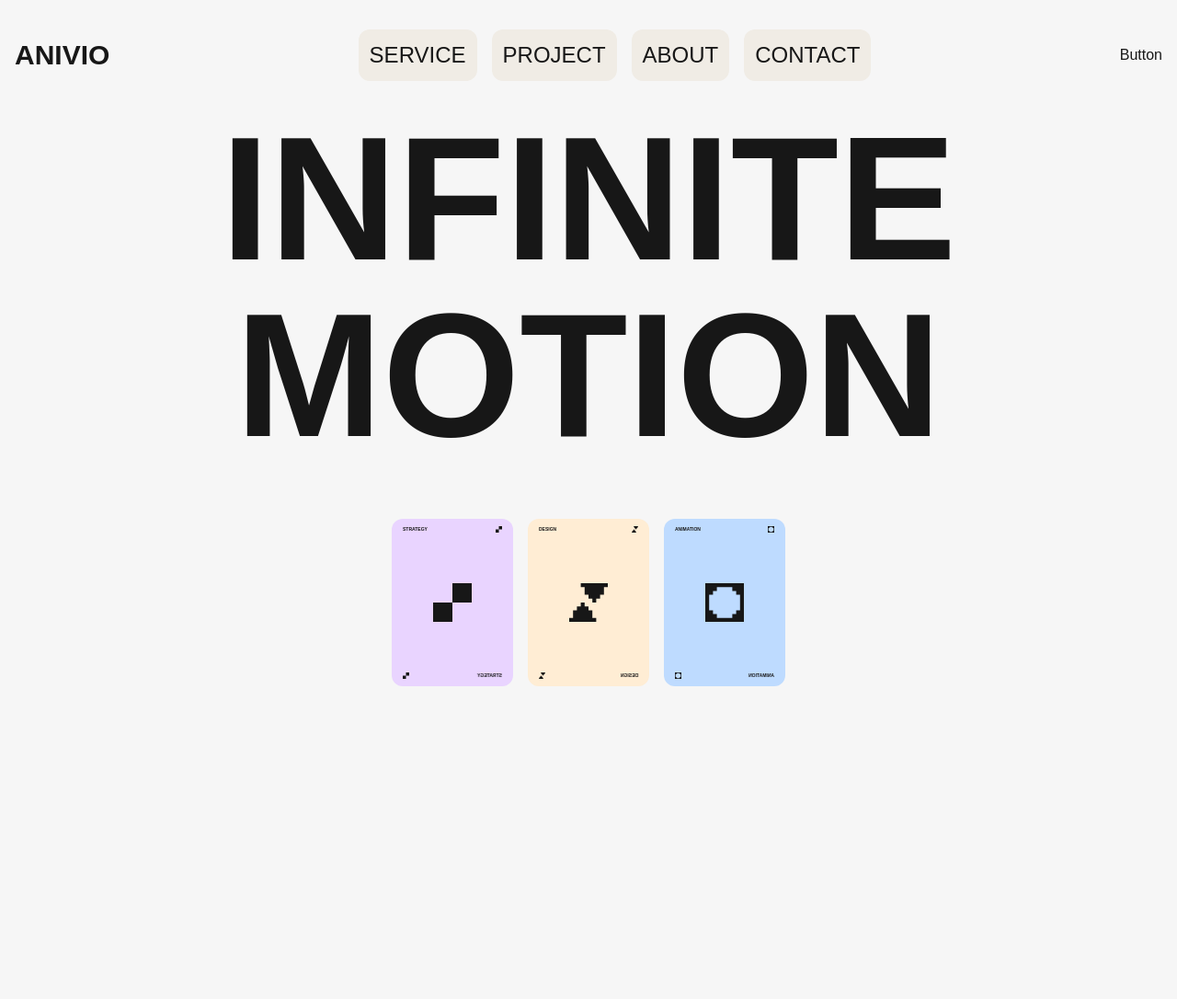
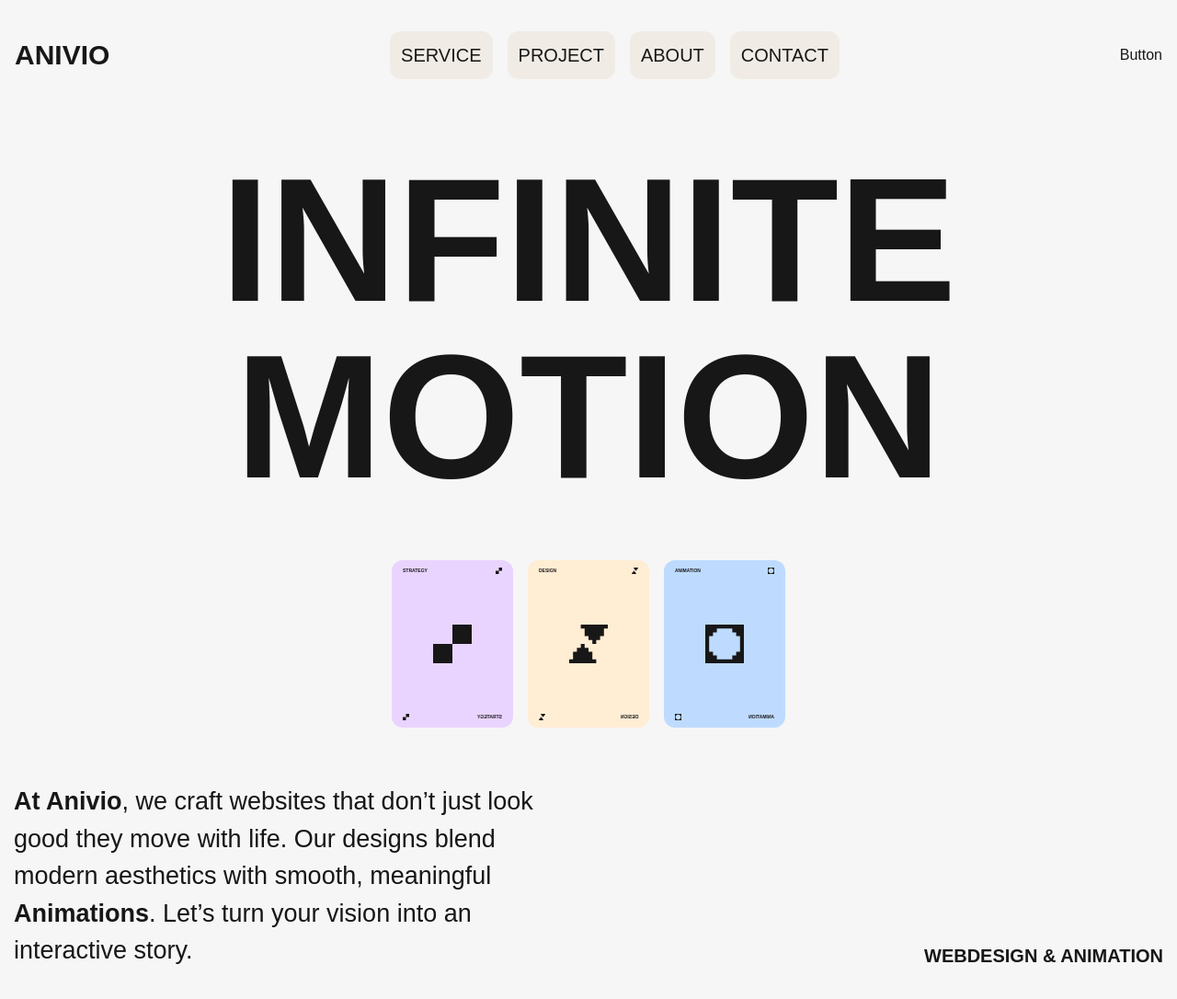
Before and after one commit to imranprof/anivio-portfolio, a Next.js app: page / in a window 1280 px wide. Shown: the top 1086 px of the page at 92% size. Before the commit the page ends 806 px from the top, so only its background shows below. Built offline with nearby package versions, Linux system fonts and the light colour scheme; a web font is replaced by a local one.

Commit message:
feat: add hero description section

```diff
--- a/src/components/layout/Header.tsx
+++ b/src/components/layout/Header.tsx
@@ -4,7 +4,7 @@ const Header = () => {
   return (
     <header className="h-[120px] w-full flex  items-center justify-between px-4 mx-auto">
       <div className="text-3xl font-sofia uppercase font-bold">AniVio</div>
-      <nav className="flex gap-4 font-medium font-sofia text-2xl">
+      <nav className="flex gap-4 font-medium font-sofia text-xl">
         <Link href={"#"} className="nav-menu-item"><span className="relative  z-[2]">
           Service</span></Link>
         <Link href={"#"} className="nav-menu-item"><span className="relative  z-[2]">Project</span></Link>
--- a/src/components/sections/home/Hero.tsx
+++ b/src/components/sections/home/Hero.tsx
@@ -1,10 +1,10 @@
 const Hero = () => {
   return (
-    <section>
+    <section className="py-[clamp(20px,5vw,45px)]">
       <h1 className="font-sofia text-[clamp(64px,15vw,300px)] uppercase font-bold text-center">
         Infinite Motion
       </h1>
-      <div className="py-[clamp(20px,5vw,60px)]">
+      <div className="card_section py-[clamp(20px,5vw,60px)]">
         <div className="flex items-center justify-center gap-4">
           <div className=" card1 h-[182px] w-[132px] bg-purple-200 rounded-xl">
             <div className="wrapper w-full h-full px-[12px] py-[8px] flex flex-col justify-between">
@@ -71,6 +71,19 @@ const Hero = () => {
           </div>
         </div>
       </div>
+      <div className="hero_content container">
+        <div className="w-full h-full flex justify-between">
+          <div className="hero_description">
+            <p className="max-w-[600px] text-[27px] font-medium">
+              <span className="font-bold">At Anivio</span>, we craft websites that don’t just look good they move with life. Our designs blend modern aesthetics with smooth, meaningful <span className="font-bold">Animations</span>. Let’s turn your vision into an interactive story.
+            </p>
+          </div>
+          <div className="flex flex-col-reverse">
+            <span className="text-[20px] uppercase font-sofia font-semibold">Webdesign & Animation</span>
+          </div>
+        </div>
+
+      </div>
     </section>
   );
 };
```
